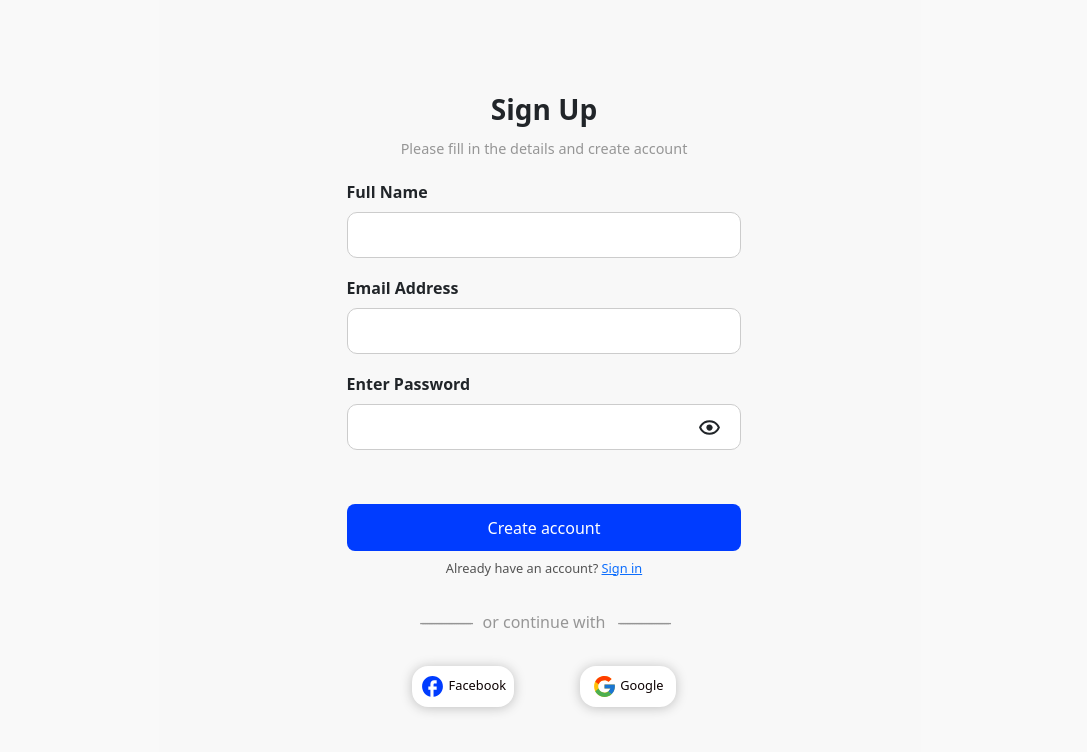
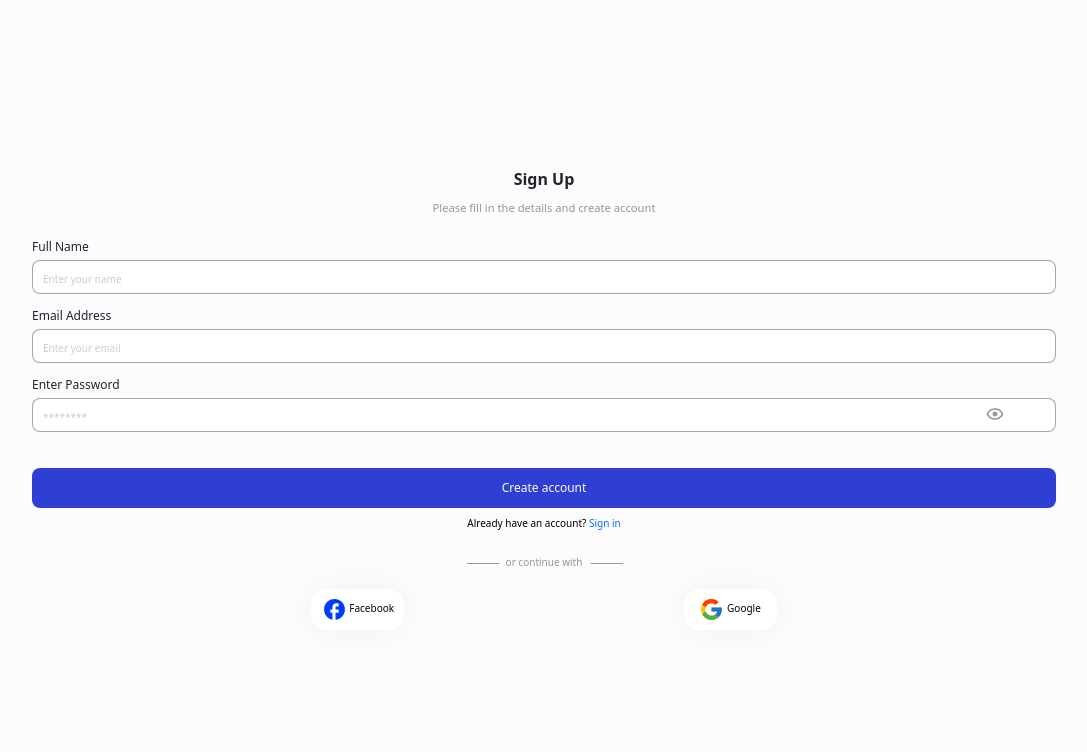
Before and after one commit to holuwateemeeleyin/login-mobile, a React (Create React App) app: page /signup in a window 1280 px wide. Shown: the top 752 px of the page, without its empty margins (96-1183 px from the left). Built offline with nearby package versions, Linux system fonts and the light colour scheme.

Commit message:
Made changes

```diff
--- a/src/App.css
+++ b/src/App.css
@@ -1,6 +1,6 @@
 .app{
     /* background-color: #fdfdfdec; */
-    background-color: #f8f8f8ec;
+    background-color: #FCFCFF;
     height: 100vh;
     display: flex;
     flex-direction: column;
@@ -10,29 +10,39 @@
 .home{
     text-align: center;
 }
+.home-image{
+    width: 204.62px;
+    height: 176.22px;
+}
 .home-text{
+    font-weight:500;
+    line-height: 24px;
+    font-size: 0.75rem;
     padding-top: 2rem;
     text-align: center;
 }
 
 .home-text p {
-    color: #535353;
-    width: 70%;
+    font-size: 14px;
+    /* color: #535353; */
+    color: rgba(0, 0, 0, 0.65);
+    width: 75%;
     margin: auto;
     font-weight: 500;
+    line-height: 17px;
 }
 
 .home-button{
     margin-top: 3rem;
     width: 80%;
-    background-color: #003cff;
+    background-color: #2F3FD3;
     color: #fff;
     outline: none;
     border: none;
     border-radius: 8px;
     padding: 0.7rem;
-    font-weight: 500;
-    font-size: 1rem;
+    font-weight: 600;
+    font-size: 14px;
     cursor: pointer;
 }
 
@@ -42,8 +52,8 @@
 
 .already {
     padding-top: 0.5rem;
-    font-size: 0.8rem;
-    color: #535353;
+    font-size: 10px;
+    color: #000000;
     font-weight: 500;
     text-align: center;
 }
@@ -52,63 +62,74 @@
 /* Signup */
 .signup-container{
     /* text-align: left; */
+    width: 80%;
+    margin: auto;
 }
 form{
-    margin-top: 1.3rem;
+    margin-top: 1rem;
 }
 
 .signup-container h3{
+    font-size: 1rem;
     font-weight: bolder;
     text-align: center;
 }
 .signup-container p{
     padding-top: 0.2rem;
     color: #969696;
-    font-size: 0.9rem;
+    font-size: 0.7rem;
     font-weight: 500;
     text-align: center;
 }
 
 label{
-    font-size: 1rem;
-    font-weight: 600;
+    font-size: 0.75rem;
+    font-weight: 400;
 }
 .form-input{
-    margin-top: 10px;
+    margin-top: 5px;
 }
 input {
     width: 100%;
-    padding: 7px;
-    margin: 5px;
-    padding: 10px 25px;
-    margin: 8px 0;
-    border: 1px solid #ccc;
-    border-radius: 10px;
+    padding: 4px 10px;
+    margin: 3px 0;
+    border: 1px solid rgba(0, 0, 0, 0.35);
+    border-radius: 8px;
     box-sizing: border-box;
-  }
+    outline: none;
+}
+
+input::placeholder {
+    color: #ccc;
+    font-size: 10px;
+    font-weight: 500;
+}
 
   .button {
-    margin-top: 2rem;
+    margin-top: 1.2rem;
     width: 100%;
-    background-color: #003cff;
+    background-color: #2F3FD3;
     color: #fff;
     outline: none;
     border: none;
     border-radius: 8px;
     padding: 0.7rem;
     font-weight: 500;
-    font-size: 1rem;
+    font-size: 0.751rem;
     cursor: pointer;
   }
 
   .continue {
+    font-size: 0.625rem;
     text-align: center;
-    padding-top: 2rem;
+    padding-top: 1.5rem;
     color: #969696;
     font-weight: 500;
   }
 
 .forget{
+    font-size: 0.7rem;
+    font-weight: 500;
     display: flex;
     justify-content: right;
     color: #969696;
@@ -117,19 +138,20 @@ input {
 .social{
     color: #0c0000;
     font-weight: 500;
-    padding-top: 2rem;
+    padding-top: 1.2rem;
     display: flex;
     font-size: 0.8rem;
     justify-content: space-evenly;
 }
 .facebook{
+    font-size: 0.625rem;
     background-color: #ffffff;
     text-align: center;
-    min-width: 6rem;
+    min-width: 5.8rem;
     padding: 8px;
     height: auto;
     border-radius: 1rem;
-    box-shadow: 0 0.06rem 0.7rem 0 #bebebe;
+    box-shadow:  0px 0px 40px rgba(0, 0, 0, 0.05);
 }
 .pass-wrapper {
     position: relative;
@@ -138,11 +160,13 @@ input {
   }
   i {
     position: absolute;
-    top: 28%;
+    top: 13%;
     right: 5%;
     cursor: pointer;
   }
-
+a{
+    text-decoration: none;
+}
 @media screen and (min-width:756px) {
     .home{
         width: 40rem;
--- a/src/Pages/Home/index.js
+++ b/src/Pages/Home/index.js
@@ -1,5 +1,5 @@
 import React from 'react'
-import pic from '../../Assets/mobile.png'
+import pic from '../../Assets/login.png'
 import {Link} from 'react-router-dom'
 import { useNavigate } from 'react-router-dom'
 
@@ -8,7 +8,7 @@ export default function Home() {
   const navigate = useNavigate()
   return (
     <div className='home'>
-      <img src={pic} alt='home' width='60%'/>
+      <img src={pic} alt='home' className='home-image'/>
       <div className='home-text'>
         <h4> Welcome </h4>
         <p> Create an account and access thousand of cool stuffs</p>
--- a/src/Pages/SignUp/index.js
+++ b/src/Pages/SignUp/index.js
@@ -12,8 +12,8 @@ export default function SignUp() {
   const [pwd, setPwd] = useState('')
   const [pwdType, setPwdType] = useState(true)
 
-  const eye = <BiShow size='25'/>
-  const hide = <BiHide size='25'/>
+  const eye = <BiShow size='20' color='#969696'/>
+  const hide = <BiHide size='20' color='#969696'/>
 
   // useEffect(()=>{
   //   userRef.current.focus()
@@ -39,6 +39,7 @@ export default function SignUp() {
             type='text'
             value={name}
             onChange={(e)=> setName(e.target.value)}
+            placeholder='Enter your name'
           />
         </div>
         <div className='form-input'>
@@ -47,6 +48,7 @@ export default function SignUp() {
             type='email'
             value={email}
             onChange={(e)=> setEmail(e.target.value)}
+            placeholder='Enter your email'
           />
         </div>
         <div className='form-input'>
@@ -56,6 +58,7 @@ export default function SignUp() {
               type={pwdType ? 'password':'text'}
               value={pwd}
               onChange={(e)=> setPwd(e.target.value)}
+              placeholder='********'
             />
             <i onClick={()=> setPwdType(!pwdType)}>{ pwdType ? eye : hide }</i>
           </div>
```
